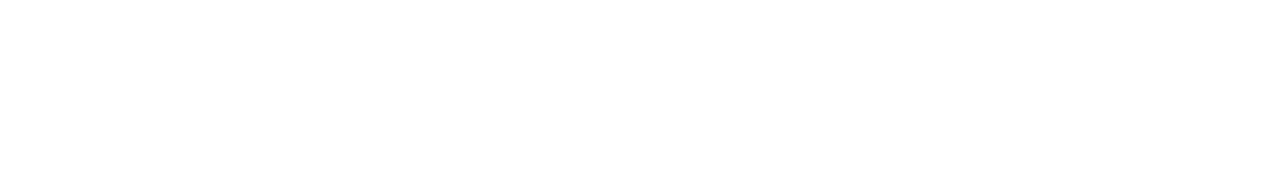
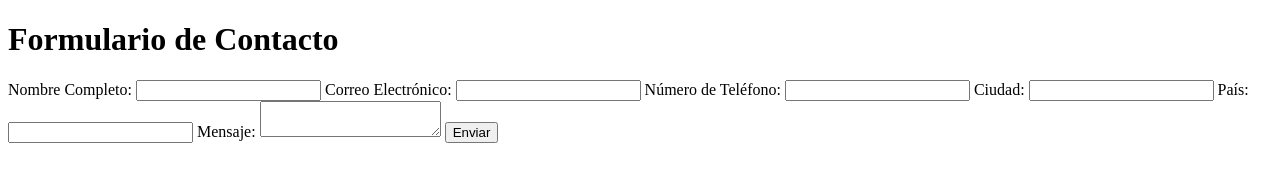
Before and after one commit to maodiazEDU/07.23.2024-Taller-formulario-html, a plain HTML site: page index.html in a window 1280 px wide. Drawn offline with Linux system fonts and the light colour scheme.

Commit message:
Agrego estructura de campos

```diff
--- a/index.html
+++ b/index.html
@@ -1,11 +1,34 @@
 <!DOCTYPE html>
-<html lang="en">
+<html lang="es">
 <head>
     <meta charset="UTF-8">
     <meta name="viewport" content="width=device-width, initial-scale=1.0">
-    <title>Document</title>
+    <title>Taller formulario html</title>
 </head>
 <body>
+    <div class="form-container">
+        <h1>Formulario de Contacto</h1>
+        <form action="/submit-form" method="POST">
+            <label for="nombre">Nombre Completo:</label>
+            <input type="text" id="nombre" name="nombre" required>
 
+            <label for="email">Correo Electrónico:</label>
+            <input type="email" id="email" name="email" required>
+
+            <label for="telefono">Número de Teléfono:</label>
+            <input type="tel" id="telefono" name="telefono" required>
+
+            <label for="ciudad">Ciudad:</label>
+            <input type="text" id="ciudad" name="ciudad" required>
+
+            <label for="pais">País:</label>
+            <input type="text" id="pais" name="pais" required>
+
+            <label for="mensaje">Mensaje:</label>
+            <textarea id="mensaje" name="mensaje"></textarea>
+
+            <button type="submit">Enviar</button>
+        </form>
+    </div>
 </body>
 </html>
```
